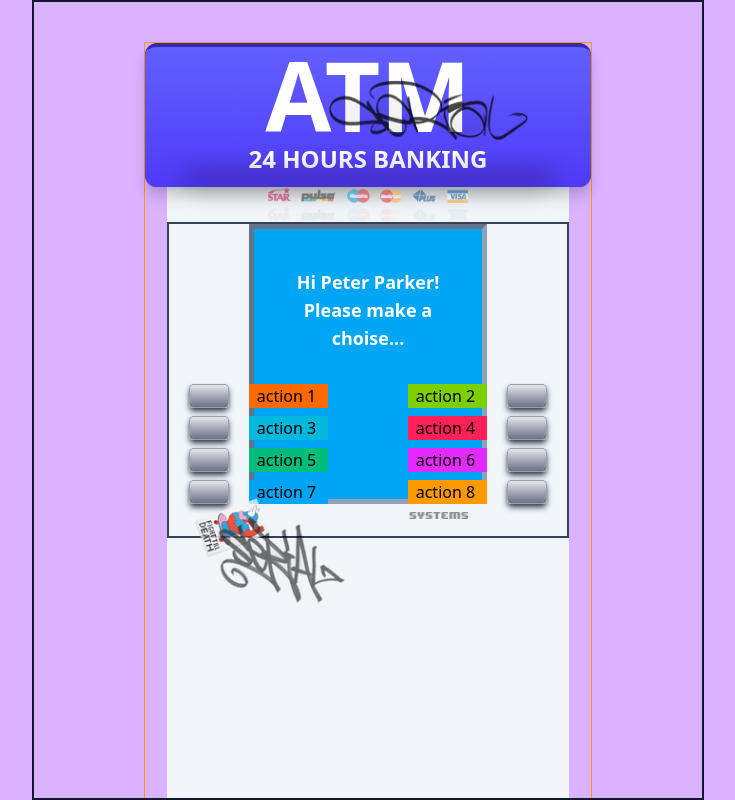
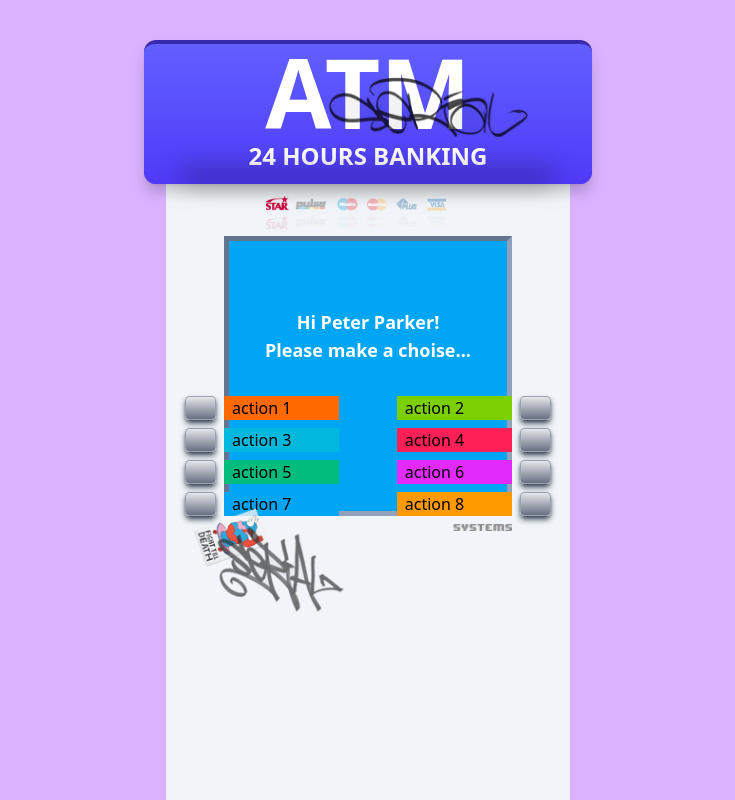
Before and after one commit to AlexisMerlin/atm-demo-app, a Next.js app: page / in a window 1280 px wide. Shown: the whole page, without its empty margins (272-1007 px from the left). Built offline with nearby package versions, Linux system fonts and the light colour scheme.

Commit message:
Enhance layout

```diff
--- a/src/components/AtmBody.tsx
+++ b/src/components/AtmBody.tsx
@@ -3,15 +3,26 @@ import AtmScreenContainer from './ScreenComponents/AtmScreenContainer';
 
 export default function AtmBody() {
   return (
-    <div className='mx-5 w-9/10 bg-slate-100 h-svh'>
+    <div className='mx-5 h-svh w-9/10 bg-slate-100 pt-3'>
       <div className='flex w-full justify-center'>
+        <div className='relative h-[40px] w-[25px] overflow-hidden'>
+          <Image
+            src='/creditcard_sprite.png'
+            alt='credit card sprite A'
+            width={200}
+            height={40}
+            className='max-w-[1000%] object-cover object-left'
+          />
+        </div>
+        <div className='relative h-[40px] w-[180px] overflow-hidden'>
           <Image
             src='/creditcard_sprite.png'
             alt='credit card sprite'
             width={200}
             height={40}
-          className='opacity-50'
+            className='translate-x-[-25px] object-cover object-left opacity-30'
           />
+        </div>
       </div>
       <AtmScreenContainer />
     </div>
--- a/src/components/AtmContainer.tsx
+++ b/src/components/AtmContainer.tsx
@@ -3,7 +3,7 @@ import AtmBody from './AtmBody';
 
 export default function AtmContainer() {
   return (
-    <div className='flex w-full flex-col items-center border-1 border-amber-500 sm:w-md'>
+    <div className='flex w-full flex-col items-center sm:w-md'>
       <AtmHeader />
       <AtmBody />
     </div>
--- a/src/components/AtmHeader.tsx
+++ b/src/components/AtmHeader.tsx
@@ -7,7 +7,6 @@ export default function AtmHeader() {
         ATM
       </h1>
       <h2 className='text-2xl font-semibold text-white uppercase'>24 hours banking</h2>
-      {/* Used for simulating volumen shadow */}
       <div className='absolute bottom-0 left-1/2 h-4 w-5/6 -translate-x-1/2 rounded-b-xl bg-black/30 blur-md'></div>
       <Image
         src='/graffiti.png'
--- a/src/components/AtmWrapper.tsx
+++ b/src/components/AtmWrapper.tsx
@@ -2,7 +2,7 @@ import AtmContainer from './AtmContainer';
 
 export default function AtmWrapper() {
   return (
-    <div className='flex max-h-screen w-full flex-col items-center border-2 border-slate-900 p-1 pt-5 sm:w-2xl sm:p-10 sm:px-30 overflow-hidden'>
+    <div className='flex max-h-screen w-full flex-col items-center p-1 pt-5 sm:w-2xl sm:p-10 sm:px-30 overflow-hidden'>
       <AtmContainer />
     </div>
   );
--- a/src/components/ScreenComponents/AtmButton.tsx
+++ b/src/components/ScreenComponents/AtmButton.tsx
@@ -1,9 +1,9 @@
-export default function AtmButton({ position }: { position: string }) {
+export default function AtmButton({ location }: { location: string }) {
   return (
     <button
-      className={`${position} flex justify-center transition-all duration-150 active:translate-y-[2px]`}
+      className={`${location} flex px-2 transition-all duration-150 active:translate-y-[2px]`}
     >
-      <div className='h-full w-1/2 rounded-sm border border-gray-400 bg-gradient-to-b from-gray-200 to-gray-500 shadow-md shadow-gray-700' />
+      <div className='h-full w-full sm:w-3/4 rounded-sm border border-gray-400 bg-gradient-to-b from-gray-200 to-gray-500 shadow-md shadow-gray-700' />
     </button>
   );
 }
--- a/src/components/ScreenComponents/AtmScreenContainer.tsx
+++ b/src/components/ScreenComponents/AtmScreenContainer.tsx
@@ -6,17 +6,17 @@ import Screen from './Screen';
 export default function AtmScreenContainer() {
   return (
     <div className='relative'>
-      <div className='grid w-full grid-cols-5 grid-rows-10 gap-y-2 border-2 border-slate-700'>
+      <div className='grid w-full grid-cols-[1fr_2fr_1fr_2fr_1fr] grid-rows-10 gap-y-2'>
         <Screen position='col-start-2 col-end-5 row-start-1 row-end-10' />
 
-        <AtmButton position='col-start-1 col-end-2 row-start-6 row-end-7' />
-        <AtmButton position='col-start-5 col-end-6 row-start-6 row-end-7' />
-        <AtmButton position='col-start-1 col-end-2 row-start-7 row-end-8' />
-        <AtmButton position='col-start-5 col-end-6 row-start-7 row-end-8' />
-        <AtmButton position='col-start-1 col-end-2 row-start-8 row-end-9' />
-        <AtmButton position='col-start-5 col-end-6 row-start-8 row-end-9' />
-        <AtmButton position='col-start-1 col-end-2 row-start-9 row-end-10' />
-        <AtmButton position='col-start-5 col-end-6 row-start-9 row-end-10' />
+        <AtmButton location='col-start-1 col-end-2 row-start-6 row-end-7 justify-end' />
+        <AtmButton location='col-start-5 col-end-6 row-start-6 row-end-7' />
+        <AtmButton location='col-start-1 col-end-2 row-start-7 row-end-8 justify-end' />
+        <AtmButton location='col-start-5 col-end-6 row-start-7 row-end-8' />
+        <AtmButton location='col-start-1 col-end-2 row-start-8 row-end-9 justify-end' />
+        <AtmButton location='col-start-5 col-end-6 row-start-8 row-end-9 ' />
+        <AtmButton location='col-start-1 col-end-2 row-start-9 row-end-10 justify-end' />
+        <AtmButton location='col-start-5 col-end-6 row-start-9 row-end-10' />
 
         <AtmButtonLabel
           text='action 1'
@@ -55,7 +55,7 @@ export default function AtmScreenContainer() {
           alt='Systems logo'
           width={60}
           height={5}
-          className='col-start-4 col-end-5 row-start-10 row-end-11 h-fit'
+          className='col-start-4 col-end-5 row-start-10 row-end-11 justify-self-end'
         />
       </div>
       <Image
```
Lines whose indentation alone changed are shown as unchanged.
